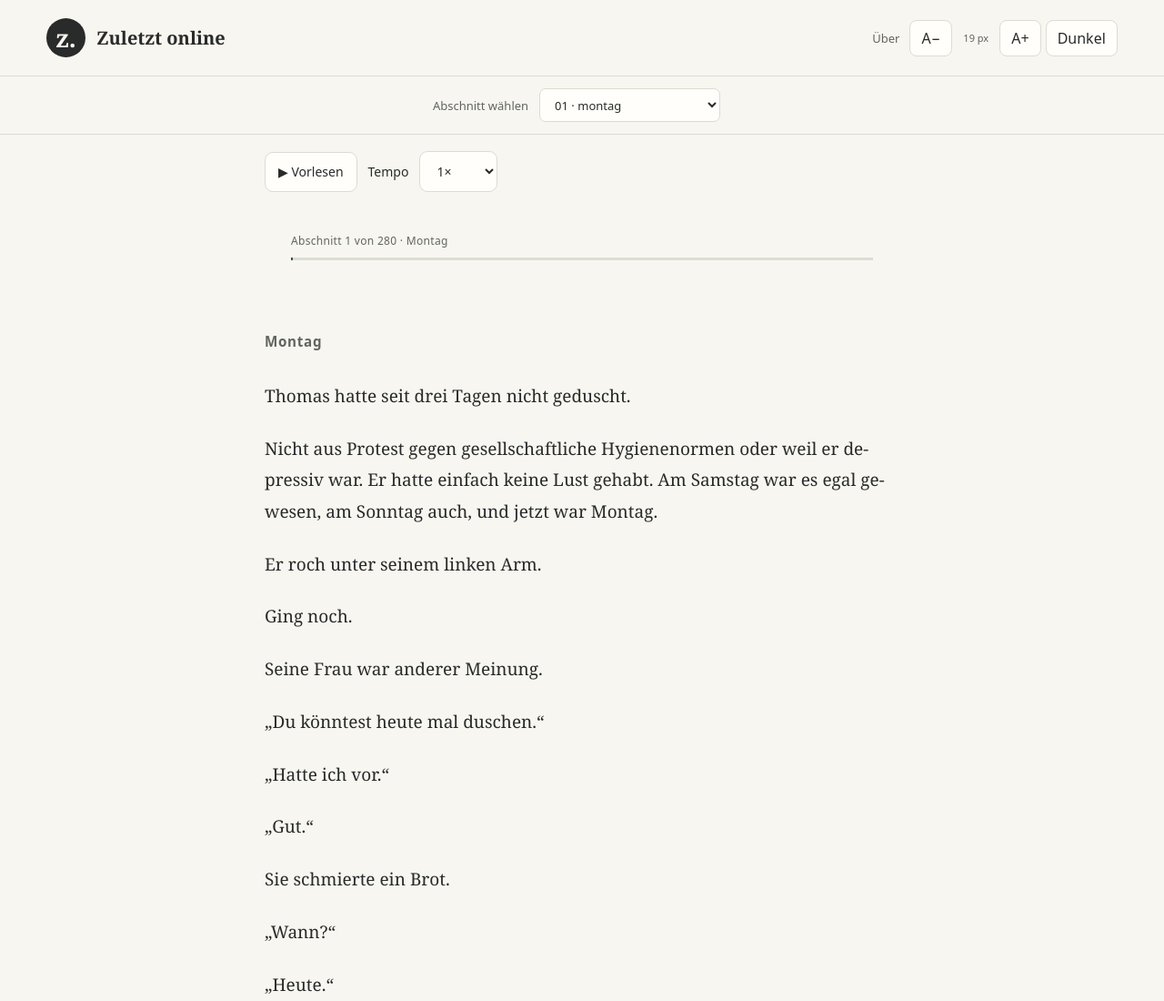
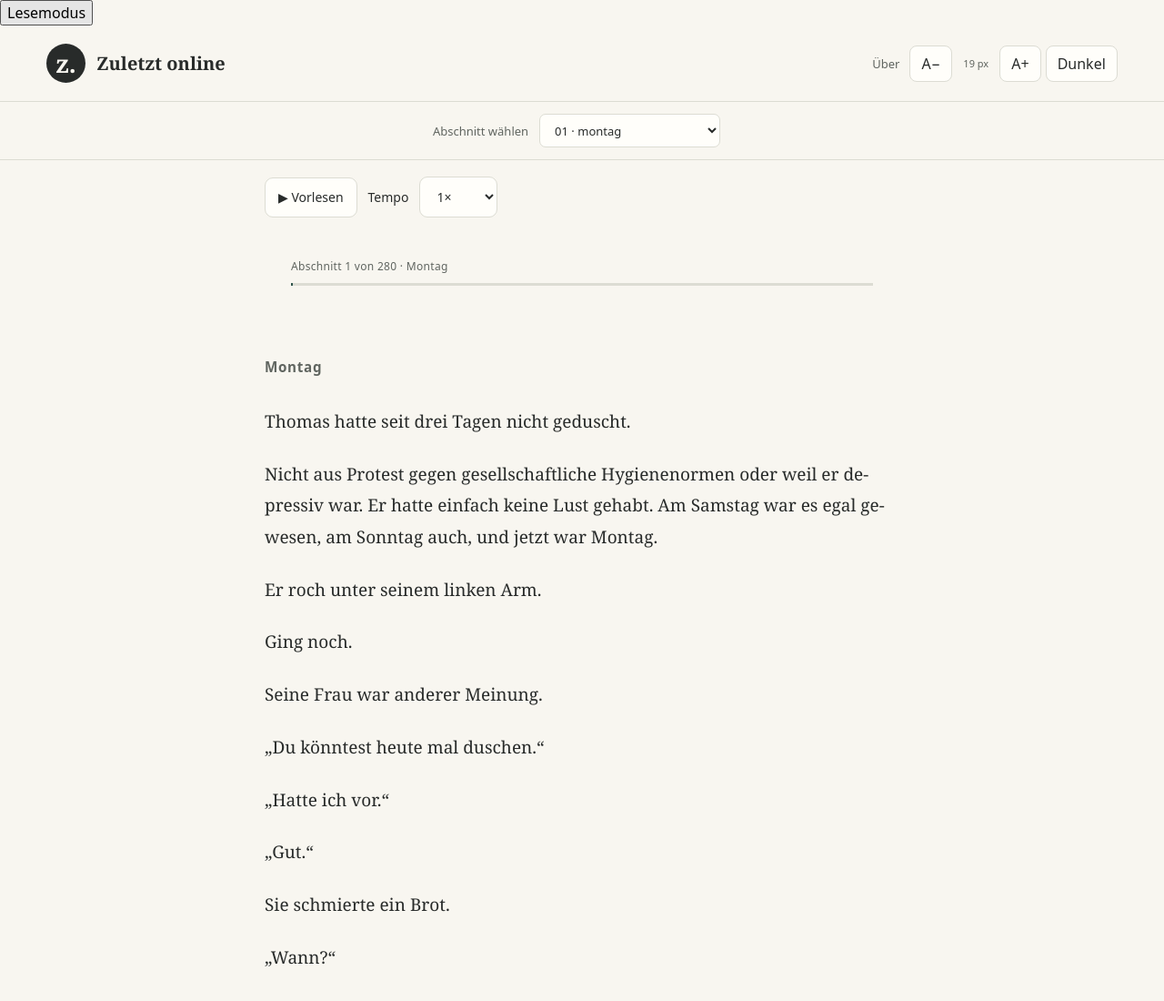
Before and after one commit to blame76/zuletzt-online-243, a website with bundled scripts: page web/index.html in a window 1280 px wide. Shown: the top 1100 px of the page at 91% size. Built offline with nearby package versions, Linux system fonts and the light colour scheme.

Commit message:
feat(reader): add persistent focus-mode toggle

```diff
--- a/web/index.html
+++ b/web/index.html
@@ -14,6 +14,7 @@
 </head>
 <body>
   <a class="skip-link" href="#reader">Zum Text springen</a>
+  <button type="button" id="reading-mode-toggle" class="reading-mode-toggle" aria-pressed="false" aria-label="Lesemodus einschalten" title="Lesemodus einschalten">Lesemodus</button>
   <header class="site-header">
     <div class="brand">
       <span class="brand-mark" aria-hidden="true">z.</span>
```
